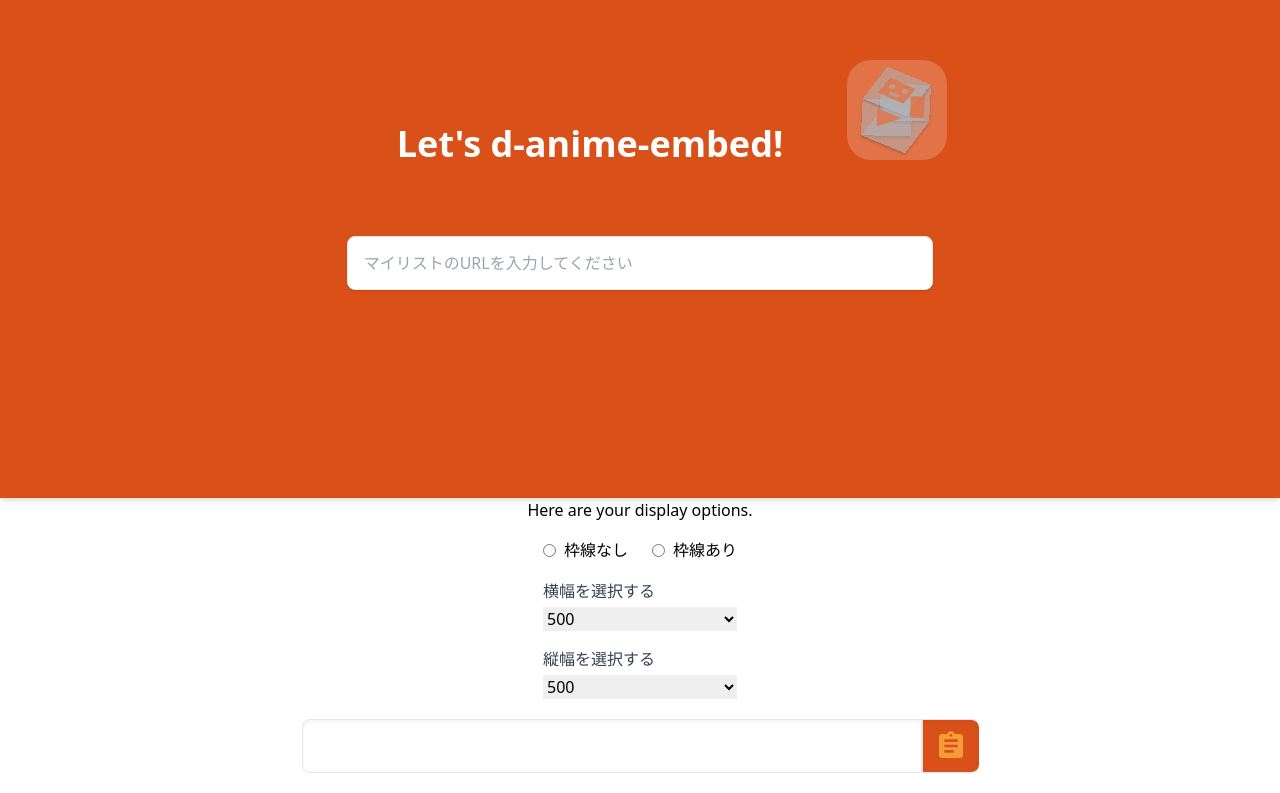
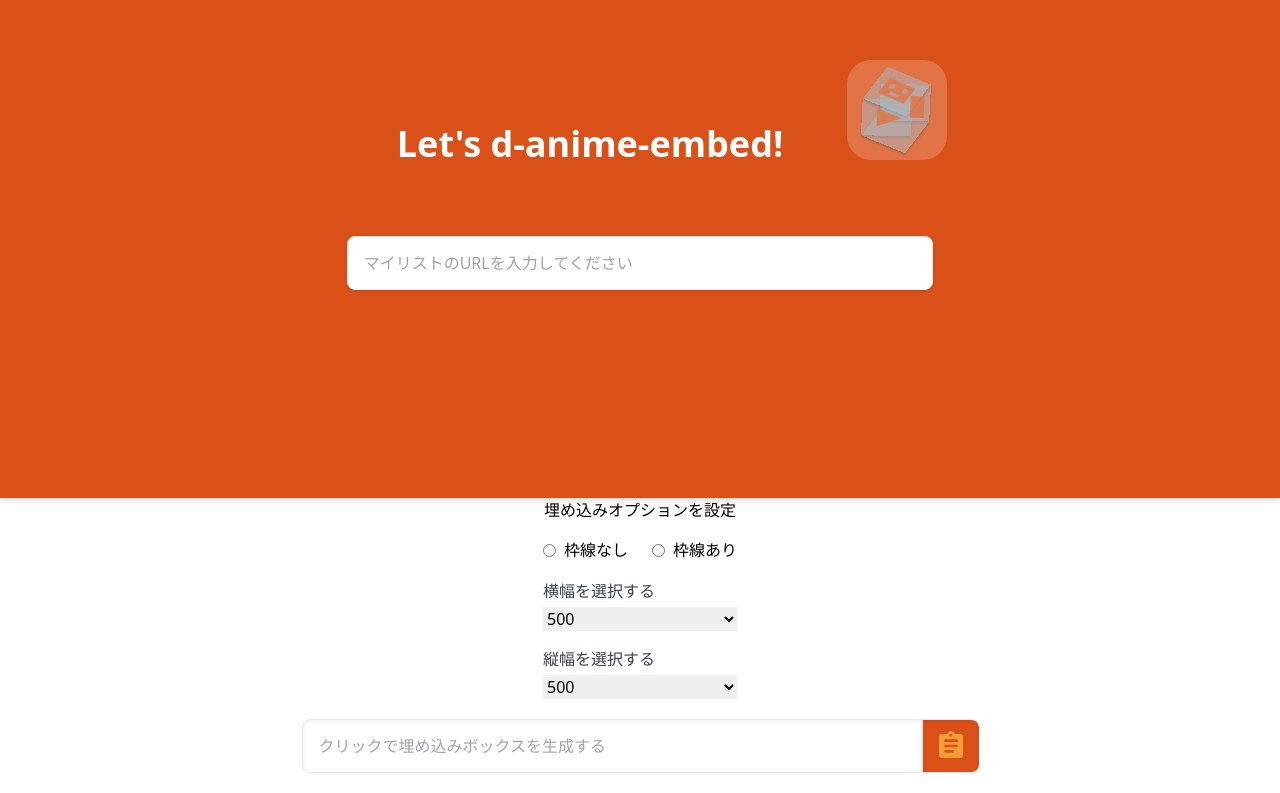
Before and after one commit to bana7-arumi/d-anime-mylist-frontend, a Next.js app: page / in a window 1280 px wide. Shown: the part 132-925 px from the top of the page. Built offline with nearby package versions, Linux system fonts and the light colour scheme; no server answers.

Commit message:
Fix 各文言を修正

```diff
--- a/src/components/Iframe.jsx
+++ b/src/components/Iframe.jsx
@@ -35,7 +35,9 @@ export default function Iframe(props) {
         <div className="flex justify-center">
           <input
             className="shadow-inner appearance-none border w-1/2 py-4 px-4 text-gray-700 leading-tight rounded-l-lg focus:outline-none hover:bg-gray-200"
-            placeholder={Iframe ? Iframe : ""}
+            placeholder={
+              Iframe ? Iframe : "クリックで埋め込みボックスを生成する"
+            }
             onClick={handleClick}
           />
           <span className="shadow-inner inline-flex items-center px-3 bg-primary-orange rounded-r-lg border border-r-0 hover:bg-primary-variant-orange">
--- a/src/pages/index.jsx
+++ b/src/pages/index.jsx
@@ -39,7 +39,7 @@ export default function Home() {
   return (
     <div>
       <Header setMylistUrl={setMylistUrl} />
-      <div className="flex justify-center">Here are your display options.</div>
+      <div className="flex justify-center">埋め込みオプションを設定</div>
 
       <div className="container mx-auto px-4 flex justify-center">
         <div className="block">
```
